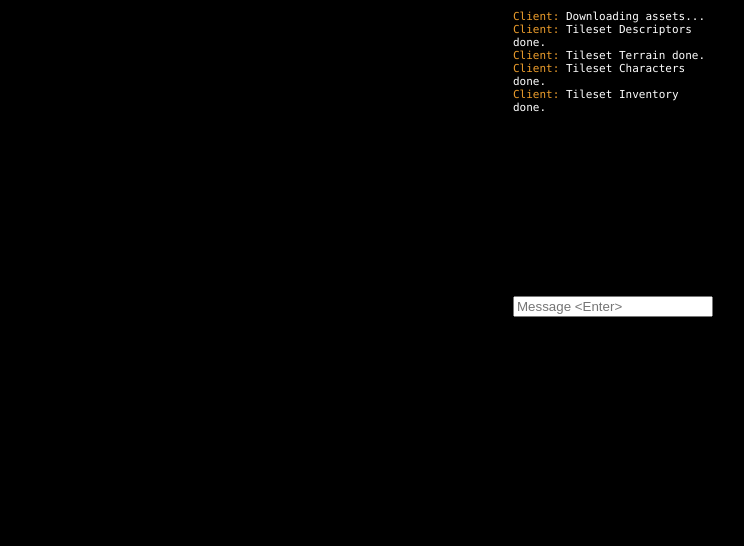
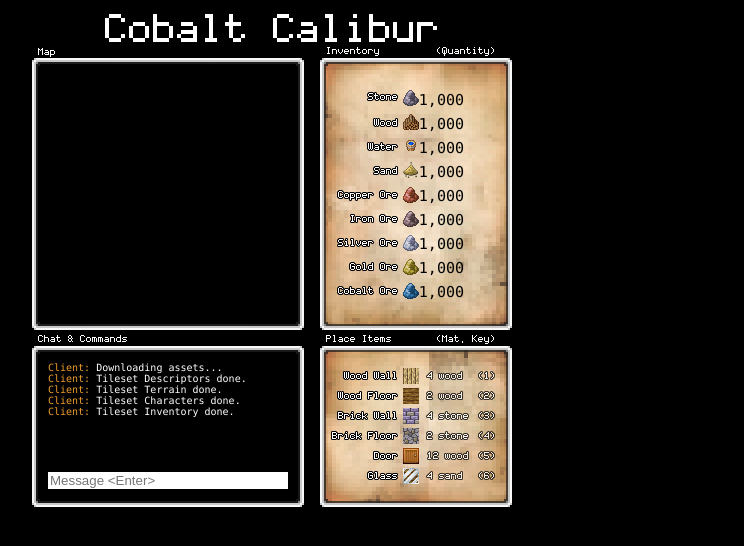
Before and after one commit to tlhunter/Cobalt-Calibur-3, a plain HTML site: page index.html in a window 1280 px wide. Shown: the whole page, without its empty margins (368-1112 px from the left). Drawn offline with nearby package versions, Linux system fonts and the light colour scheme; no server answers.

Commit message:
New layout

```diff
--- a/assets/styles/main.css
+++ b/assets/styles/main.css
@@ -9,29 +9,54 @@ body {
     margin: 10px 0 0 0;
 }
 #page {
-    width: 882px;
+    width: 512px;
+    height: 512px;
+    background: black url("/assets/images/interface.png") no-repeat top left;
     margin: 0 auto;
+    position: relative;
+    color: white;
+}
+#gamefield {
+    width: 272px;
+    height: 272px;
+    position: absolute;
+    left: 16px;
+    top: 48px;
+}
+#messagefield {
     color: #fff;
+    position: absolute;
+    left: 32px;
+    top: 352px;
+    width: 240px;
+    height: 128px;
 }
-#left-column {
-    width: 672px;
-    float: left;
+#inventoryfield {
+    left: 320px;
+    top: 64px;
+    width: 160px;
+    height: 240px;
+    position: absolute;
 }
-#right-column {
-    width: 200px;
-    float: left;
-    margin-left: 10px;
+#inventoryfield .inventory {
+    padding: 17px 16px 0 0;
+    color: #000;
 }
-#message-box {
+#inventoryfield .inventory-display {
+    text-align: right;
+    padding-right: 16px;
+    height: 24px;
+    font-size: 15px;
+    font-family: Consolas;
 }
 #messages {
     background-color: black;
     color: white;
     display: block;
-    height: 286px;
     font-family: Consolas;
     overflow: auto;
-    font-size: 11px;
+    font-size: 10px;
+    height: 110px;
 }
 #messages, input {
     user-select: auto;
@@ -60,7 +85,10 @@ body {
     color: #2c83ee;
 }
 #message-input {
-    width: 200px;
+    width: 240px;
+    border: 0px;
+    background-color: #fff;
+    color: #000;
 }
 #message-send {
     display: none;
@@ -70,6 +98,7 @@ body {
     width: 272px;
     height: 272px;
     overflow: hidden;
+    background: transparent url("/assets/images/map-overlay.png") no-repeat top left;
 }
 #nametags .name {
     position: absolute;
--- a/index.html
+++ b/index.html
@@ -9,11 +9,11 @@
     </head>
     <body>
         <div id="page">
-            <div id="left-column">
+            <div id="gamefield">
                 <div id="nametags"></div>
                 <canvas id='map' width='272' height='272'></canvas>
             </div>
-            <div id="right-column">
+            <div id="messagefield">
                 <div id="message-box">
                     <form>
                         <div id="messages"></div>
@@ -22,6 +22,18 @@
                     </form>
                 </div>
             </div>
+            <div id="inventoryfield">
+                <div class="inventory">
+                    <div class="inventory-display inventory-0" title="Stone">1,000</div>
+                    <div class="inventory-display inventory-1" title="Wood">1,000</div>
+                    <div class="inventory-display inventory-2" title="Water">1,000</div>
+                    <div class="inventory-display inventory-3" title="Sand">1,000</div>
+                    <div class="inventory-display inventory-4" title="Copper Ore">1,000</div>
+                    <div class="inventory-display inventory-5" title="Iron Sore">1,000</div>
+                    <div class="inventory-display inventory-6" title="Silver Ore">1,000</div>
+                    <div class="inventory-display inventory-7" title="Gold Ore">1,000</div>
+                    <div class="inventory-display inventory-8" title="Cobalt Ore">1,000</div>
+            </div>
         </div>
     </body>
 </html>
```
Also changed, not shown: assets/images/interface.png (added), assets/images/map-overlay.png (added).
